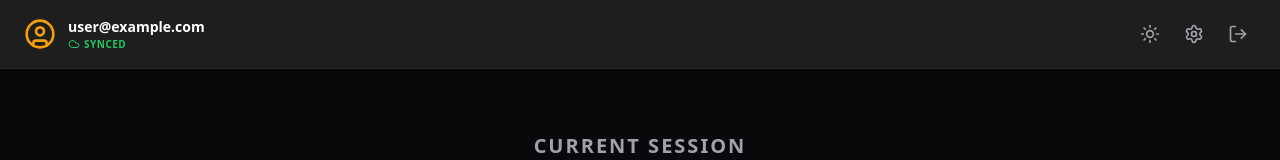
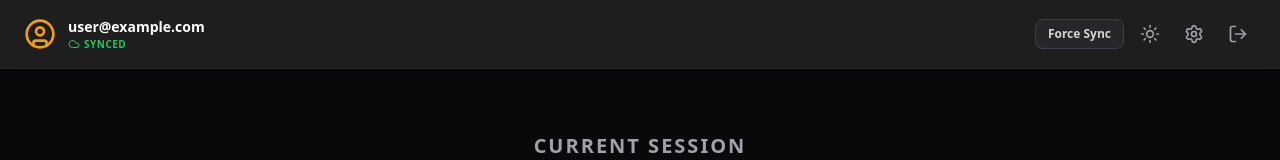
Before and after one commit to 1ncessantlol/field-service-tracker, a React (Vite) app: page /timer in a window 1280 px wide. Shown: the top 160 px of the page. Built offline with nearby package versions, Linux system fonts and the light colour scheme; no server answers; the database is empty; sample sign-in values are in the browser's storage.

Commit message:
feat: added emergency force sync button to flush firebase queue

```diff
--- a/src/components/Layout.tsx
+++ b/src/components/Layout.tsx
@@ -8,8 +8,10 @@ import { Timer, LayoutDashboard, Settings, Users, LogOut, UserCircle, Cloud, Clo
 import { useUser } from '../context/UserContext';
 import { useNetwork } from '../hooks/useNetwork';
 import { useTheme } from '../context/ThemeContext';
-import { useEffect, forwardRef } from 'react';
+import { useEffect, useState, forwardRef } from 'react';
 import { isLastDayOfMonth } from 'date-fns';
+import { disableNetwork, enableNetwork } from 'firebase/firestore';
+import { db } from '../firebase';
 
 const MotionNavLink = motion(forwardRef<HTMLAnchorElement, NavLinkProps>((props, ref) => <NavLink ref={ref} {...props} to={props.to} />)) as any;
 
@@ -18,6 +20,22 @@ export default function Layout() {
   const { isOnline, hasPendingWrites } = useNetwork();
   const { theme, toggleTheme } = useTheme();
   const location = useLocation();
+  const [isSyncing, setIsSyncing] = useState(false);
+
+  const forceSync = async () => {
+    try {
+      setIsSyncing(true);
+      await disableNetwork(db);
+      console.log("Network disabled");
+      await enableNetwork(db);
+      console.log("Network re-enabled, queue flushing...");
+    } catch (error) {
+      console.error("Force sync failed:", error);
+    } finally {
+      setIsSyncing(false);
+    }
+  };
+
 
   useEffect(() => {
     const checkEndOfMonth = () => {
@@ -76,6 +94,21 @@ export default function Layout() {
           </div>
         </div>
         <div className="flex items-center space-x-2">
+          <motion.button
+            onClick={forceSync}
+            disabled={isSyncing}
+            className="px-3 py-1.5 text-xs font-semibold bg-gray-100 dark:bg-zinc-800 text-gray-700 dark:text-zinc-300 rounded-lg hover:bg-gray-200 dark:hover:bg-zinc-700 transition-colors flex items-center space-x-1 border border-gray-200 dark:border-zinc-700 disabled:opacity-50"
+            whileTap={{ scale: 0.95 }}
+          >
+            {isSyncing ? (
+              <>
+                <RefreshCw className="w-3 h-3 animate-spin" />
+                <span>Syncing...</span>
+              </>
+            ) : (
+              <span>Force Sync</span>
+            )}
+          </motion.button>
           <motion.button
             onClick={toggleTheme}
             className="p-2 text-gray-500 dark:text-zinc-400 hover:text-primary relative w-9 h-9 flex items-center justify-center"
--- a/src/pages/LoginScreen.tsx
+++ b/src/pages/LoginScreen.tsx
@@ -2,7 +2,7 @@ import { useState } from 'react';
 import { motion } from 'framer-motion';
 import { signInWithEmailAndPassword, createUserWithEmailAndPassword, sendPasswordResetEmail, updateProfile } from 'firebase/auth';
 import { auth } from '../firebase';
-import { Mail, Lock, LogIn, UserPlus, User } from 'lucide-react';
+import { Mail, Lock, LogIn, UserPlus, User, Eye, EyeOff } from 'lucide-react';
 
 export default function LoginScreen() {
   const [isLogin, setIsLogin] = useState(true);
@@ -12,6 +12,7 @@ export default function LoginScreen() {
   const [error, setError] = useState('');
   const [successMsg, setSuccessMsg] = useState('');
   const [isResettingPassword, setIsResettingPassword] = useState(false);
+  const [showPassword, setShowPassword] = useState(false);
 
   const handleSubmit = async (e: React.FormEvent) => {
     e.preventDefault();
@@ -96,16 +97,23 @@ export default function LoginScreen() {
               />
             </div>
             {!isResettingPassword && (
-              <div className="relative">
+              <div className="relative w-full">
                 <Lock className="absolute left-3 top-1/2 transform -translate-y-1/2 text-gray-500 dark:text-zinc-400 w-5 h-5" />
                 <input
-                  type="password"
+                  type={showPassword ? 'text' : 'password'}
                   placeholder="Password"
                   value={password}
                   onChange={(e) => setPassword(e.target.value)}
-                  className="w-full pl-10 pr-4 py-3 bg-gray-100 dark:bg-zinc-900 border border-gray-300 dark:border-zinc-700 rounded-xl text-gray-900 dark:text-white focus:outline-none focus:border-primary focus:ring-1 focus:ring-primary transition"
+                  className="w-full pl-10 pr-10 py-3 bg-gray-100 dark:bg-zinc-900 border border-gray-300 dark:border-zinc-700 rounded-xl text-gray-900 dark:text-white focus:outline-none focus:border-primary focus:ring-1 focus:ring-primary transition"
                   required
                 />
+                <button
+                  type="button"
+                  onClick={() => setShowPassword(!showPassword)}
+                  className="absolute right-3 top-1/2 -translate-y-1/2 text-gray-500 hover:text-gray-700"
+                >
+                  {showPassword ? <EyeOff className="w-5 h-5" /> : <Eye className="w-5 h-5" />}
+                </button>
               </div>
             )}
           </div>
```
